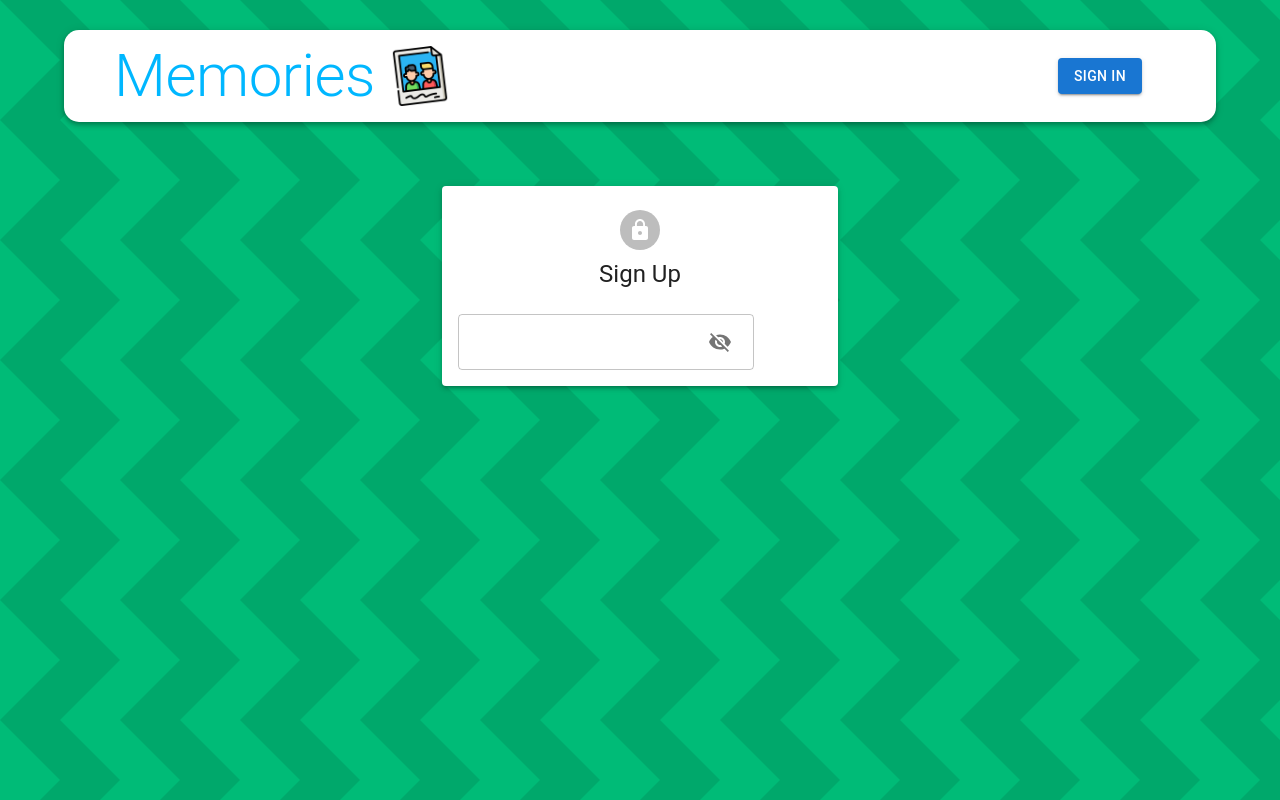
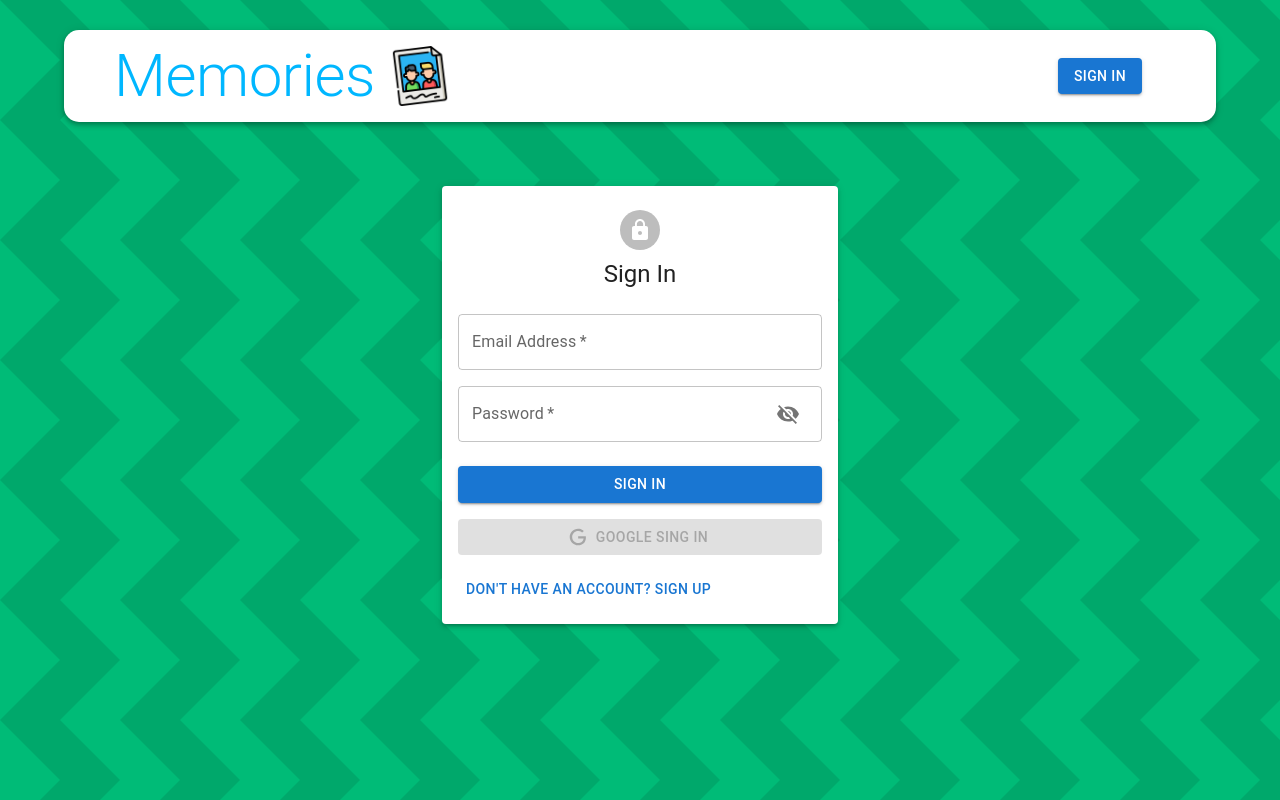
Before and after one commit to jaroszw/MERN_MEMORIES_APP, a React (Create React App) app in the folder client/: page /auth in a window 1280 px wide. Built offline with nearby package versions, Linux system fonts and the light colour scheme; no server answers.

Commit message:
SignIn and SignUp component & GoogleLogin

```diff
--- a/client/src/actions/posts.js
+++ b/client/src/actions/posts.js
@@ -4,7 +4,7 @@
   UPDATE,
   DELETE,
   LIKE,
-} from "../constants/actionTypes";
+} from "../reducers/actionTypes";
 import * as api from "../api/index";
 
 export const getPosts = () => async (dispatch) => {
--- a/client/src/components/Auth/Auth.js
+++ b/client/src/components/Auth/Auth.js
@@ -1,4 +1,6 @@
-import React, { useState } from "react";
+import React, { useState } from 'react';
+import { useDispatch } from 'react-redux';
+import { useHistory } from 'react-router-dom';
 import {
   Avatar,
   Button,
@@ -6,23 +8,48 @@
   Grid,
   Typography,
   Container,
-  TextField,
-} from "@mui/material";
-import LockIcon from "@mui/icons-material/Lock";
-import useStyles from "./styles.js";
-import { useTheme } from "@mui/styles";
-import Input from "./Input";
+} from '@mui/material';
+import LockIcon from '@mui/icons-material/Lock';
+import useStyles from './styles.js';
+import { useTheme } from '@mui/styles';
+import Input from './Input';
+import { GoogleLogin } from 'react-google-login';
+import Icon from './Icon';
 
 const Auth = (props) => {
   const theme = useTheme();
   const classes = useStyles(theme);
   const [showPassword, setShowPassword] = useState(false);
+  const [isSignup, setIsSignup] = useState(false);
+  const dispatch = useDispatch();
+  const history = useHistory();
 
-  const isSignup = true;
+  const switchMode = () => {
+    setIsSignup((prevIsSignup) => !prevIsSignup);
+    setShowPassword(false);
+  };
+  const handleShowPassword = () => setShowPassword(!showPassword);
+  const handleSubmit = (e) => {};
 
-  const handleSubmit = () => {};
-  const handleChange = () => {};
-  const handleShowPassword = () => setShowPassword(!showPassword);
+  const handleChange = (e) => {
+    console.log(e.target.value);
+  };
+
+  const googleSuccess = async (res) => {
+    const result = res?.profileObj;
+    const token = res?.tokenId;
+
+    try {
+      dispatch({ type: 'AUTH', data: { result, token } });
+      history.push('/');
+    } catch (error) {
+      console.log(error);
+    }
+  };
+
+  const googleFailure = async () => {
+    console.log('Google Sign In was unsuccessfull. Try again!');
+  };
 
   return (
     <Container component="main" maxWidth="xs">
@@ -30,17 +57,88 @@
         <Avatar className={classes.avatar}>
           <LockIcon />
         </Avatar>
-        <Typography variant="h5">
-          {isSignup ? "Sign Up" : " Sign In"}
+        <Typography component="h1" variant="h5">
+          {isSignup ? 'Sign Up' : ' Sign In'}
         </Typography>
         <form className={classes.form} onSubmit={handleSubmit}>
           <Grid container spacing={2}>
-            <Input
-              name="email"
-              handleShowPassword={handleShowPassword}
-              handleChange={handleChange}
-              type="email"
-            />
+            {isSignup && (
+              <React.Fragment>
+                <Input
+                  name="firstName"
+                  label="First Name"
+                  handleChange={handleChange}
+                  autoFocus
+                  half
+                />
+                <Input
+                  name="lastName"
+                  label="Last Name"
+                  handleChange={handleChange}
+                  half
+                />
+              </React.Fragment>
+            )}
+            <React.Fragment>
+              <Input
+                name="email"
+                label="Email Address"
+                handleChange={handleChange}
+                type="email"
+              />
+              <Input
+                name="password"
+                label="Password"
+                handleChange={handleChange}
+                type={showPassword ? 'password' : 'text'}
+                handleShowPassword={handleShowPassword}
+              />
+            </React.Fragment>
+            {isSignup && (
+              <Input
+                name="confirmPassword"
+                label="Repeat Password"
+                handleChange={handleChange}
+                type="password"
+              />
+            )}
+          </Grid>
+          <Button
+            type="submit"
+            fullWidth
+            variant="contained"
+            color="primary"
+            className={classes.submit}
+          >
+            {isSignup ? 'Sign Up' : 'Sign In'}
+          </Button>
+          <Grid container justify="flex-end">
+            <Grid item>
+              <GoogleLogin
+                clientId={process.env.REACT_APP_GOOGLE_CLIENT_ID}
+                render={(renderProps) => (
+                  <Button
+                    className={classes.googleButton}
+                    color="primary"
+                    fullWidth
+                    onClick={renderProps.onClick}
+                    disabled={renderProps.disabled}
+                    startIcon={<Icon />}
+                    variant="contained"
+                  >
+                    Google Sing In
+                  </Button>
+                )}
+                onSuccess={googleSuccess}
+                onFailure={googleFailure}
+                cookiePolicy="single_host_origin"
+              />
+              <Button onClick={switchMode}>
+                {isSignup
+                  ? 'Already have an account? Sign in'
+                  : "Don't have an account? Sign Up"}
+              </Button>
+            </Grid>
           </Grid>
         </form>
       </Paper>
--- /dev/null
+++ b/client/src/components/Auth/Icon.js
@@ -0,0 +1,12 @@
+import React from 'react';
+
+const icon = () => (
+  <svg style={{ width: '20px', height: '20px' }} viewBox="0 0 24 24">
+    <path
+      fill="currentColor"
+      d="M21.35,11.1H12.18V13.83H18.69C18.36,17.64 15.19,19.27 12.19,19.27C8.36,19.27 5,16.25 5,12C5,7.9 8.2,4.73 12.2,4.73C15.29,4.73 17.1,6.7 17.1,6.7L19,4.72C19,4.72 16.56,2 12.1,2C6.42,2 2.03,6.8 2.03,12C2.03,17.05 6.16,22 12.25,22C17.6,22 21.5,18.33 21.5,12.91C21.5,11.76 21.35,11.1 21.35,11.1V11.1Z"
+    />
+  </svg>
+);
+
+export default icon;
--- a/client/src/components/Auth/Input.js
+++ b/client/src/components/Auth/Input.js
@@ -1,21 +1,36 @@
-import React from "react";
-import { Grid, TextField, InputAdornment, IconButton } from "@mui/material";
+import React from 'react';
+import { Grid, TextField, InputAdornment, IconButton } from '@mui/material';
 
-import VisibilityIcon from "@mui/icons-material/Visibility";
-import VisibilityOffIcon from "@mui/icons-material/VisibilityOff";
-const Input = ({ handleShowPassword, handleChange, type, name }) => {
+import VisibilityOffIcon from '@mui/icons-material/VisibilityOff';
+import VisibilityIcon from '@mui/icons-material/Visibility';
+
+const Input = ({
+  name,
+  handleChange,
+  label,
+  half,
+  autoFocus,
+  type,
+  handleShowPassword,
+}) => {
   return (
-    <Grid item xs={12}>
+    <Grid item xs={12} sm={half ? 6 : 12}>
       <TextField
         name={name}
-        handleChange={handleChange}
+        onChange={handleChange}
+        variant="outlined"
+        required
+        fullWidth
+        label={label}
+        autoFocus={autoFocus}
         type={type}
         InputProps={
-          name === "email" && {
+          name === 'password'
+            ? {
                 endAdornment: (
                   <InputAdornment position="end">
                     <IconButton onClick={handleShowPassword}>
-                  {type === "password" ? (
+                      {type === 'password' ? (
                         <VisibilityIcon />
                       ) : (
                         <VisibilityOffIcon />
@@ -24,6 +39,7 @@
                   </InputAdornment>
                 ),
               }
+            : null
         }
       />
     </Grid>
--- a/client/src/components/Navbar/Navbar.js
+++ b/client/src/components/Navbar/Navbar.js
@@ -1,12 +1,26 @@
-import React from "react";
-import { Link } from "react-router-dom";
-import { AppBar, Typography, Avatar, Button, Toolbar } from "@mui/material";
-import memories from "../../images/memories.png";
-import useStyles from "./styles";
+import React, { useState, useEffect } from 'react';
+import { useDispatch, useSelector } from 'react-redux';
+import { Link, useHistory } from 'react-router-dom';
+import { AppBar, Typography, Avatar, Button, Toolbar } from '@mui/material';
+import memories from '../../images/memories.png';
+import useStyles from './styles';
 
 const Navbar = () => {
   const classes = useStyles();
-  const user = null;
+  const dispatch = useDispatch();
+  const history = useHistory();
+  const [user, setUser] = useState(null);
+
+  useEffect(() => {
+    setUser(JSON.parse(localStorage.getItem('profile')));
+  }, []);
+
+  const logout = () => {
+    dispatch({ type: 'LOGOUT' });
+    history.push('/');
+    setUser(null);
+  };
+
   return (
     <AppBar className={classes.appBar} position="static" color="inherit">
       <div className={classes.brandContainer}>
@@ -32,13 +46,16 @@
               {user.result.name.charAt[0]}
             </Avatar>
             <Typography className={classes.userName} variant="h6">
-              {user.result.name}
+              {user.result.givenName}
             </Typography>
             <Button
               variant="contained"
               className={classes.logout}
               color="secondary"
-            ></Button>
+              onClick={logout}
+            >
+              Log out
+            </Button>
           </div>
         ) : (
           <Button
@@ -47,7 +64,7 @@
             color="primary"
             variant="contained"
           >
-            Sign In{" "}
+            Sign In{' '}
           </Button>
         )}
       </Toolbar>
--- a/client/src/constants/actionTypes.js
+++ b/client/src/reducers/actionTypes.js
@@ -3,3 +3,7 @@
 export const DELETE = 'DELETE';
 export const FETCH_ALL = 'FETCH_ALL';
 export const LIKE = 'LIKE';
+
+//AUTH
+export const AUTH = 'AUTH';
+export const LOGOUT = 'LOGOUT';
--- /dev/null
+++ b/client/src/reducers/auth.js
@@ -0,0 +1,22 @@
+import { AUTH, LOGOUT } from './actionTypes';
+
+const initialState = {
+  authData: null,
+};
+
+const authReducers = (state = initialState, action) => {
+  switch (action.type) {
+    case AUTH:
+      console.log(action.data);
+      localStorage.setItem('profile', JSON.stringify({ ...action?.data }));
+      return { ...state, authData: action?.data };
+    case LOGOUT:
+      console.log(action.data);
+      localStorage.removeItem('profile');
+      return { ...state, authData: null };
+    default:
+      return state;
+  }
+};
+
+export default authReducers;
--- a/client/src/reducers/index.js
+++ b/client/src/reducers/index.js
@@ -1,6 +1,8 @@
 import { combineReducers } from 'redux';
-import posts from './posts';
+import postsReducers from './posts';
+import authReducers from './auth';
 
 export default combineReducers({
-  posts,
+  posts: postsReducers,
+  auth: authReducers,
 });
--- a/client/src/reducers/posts.js
+++ b/client/src/reducers/posts.js
@@ -4,27 +4,31 @@
   UPDATE,
   DELETE,
   LIKE,
-} from "../constants/actionTypes";
+} from './actionTypes';
 
-const reducers = (posts = [], action) => {
+const initialState = {
+  posts: [],
+};
+
+const postsReducers = (state = initialState, action) => {
   switch (action.type) {
     case FETCH_ALL:
       return action.payload;
     case CREATE:
-      return [...posts, action.payload];
+      return [...state.posts, action.payload];
     case UPDATE:
-      return posts.map((post) =>
+      return state.posts.map((post) =>
         post._id === action.payload._id ? action.payload : post
       );
     case DELETE:
-      return posts.filter((post) => post._id !== action.payload);
+      return state.posts.filter((post) => post._id !== action.payload);
     case LIKE:
-      return posts.map((post) =>
+      return state.posts.map((post) =>
         post._id === action.payload._id ? action.payload : post
       );
     default:
-      return posts;
+      return state;
   }
 };
 
-export default reducers;
+export default postsReducers;
```
Also changed, not shown: client/src/components/Posts/Posts.js (+5 -5 lines). Lines whose indentation alone changed are shown as unchanged.
